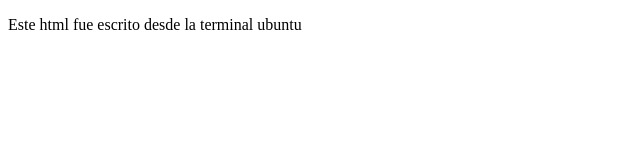
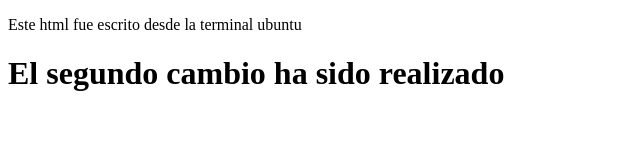
Before and after one commit to Damireen/proyectoGit, a plain HTML site: page index.html in a window 1280 px wide. Shown: the whole page, without its empty margins (0-640 px from the left). Drawn offline with Linux system fonts and the light colour scheme.

Commit message:
cambio de la segunda versión

```diff
--- a/index.html
+++ b/index.html
@@ -7,5 +7,6 @@
         <div>
             <p>Este html fue escrito desde la terminal ubuntu</p>
         </div>
+        <h1>El segundo cambio ha sido realizado</h1>
     </body>
 </html>
```
